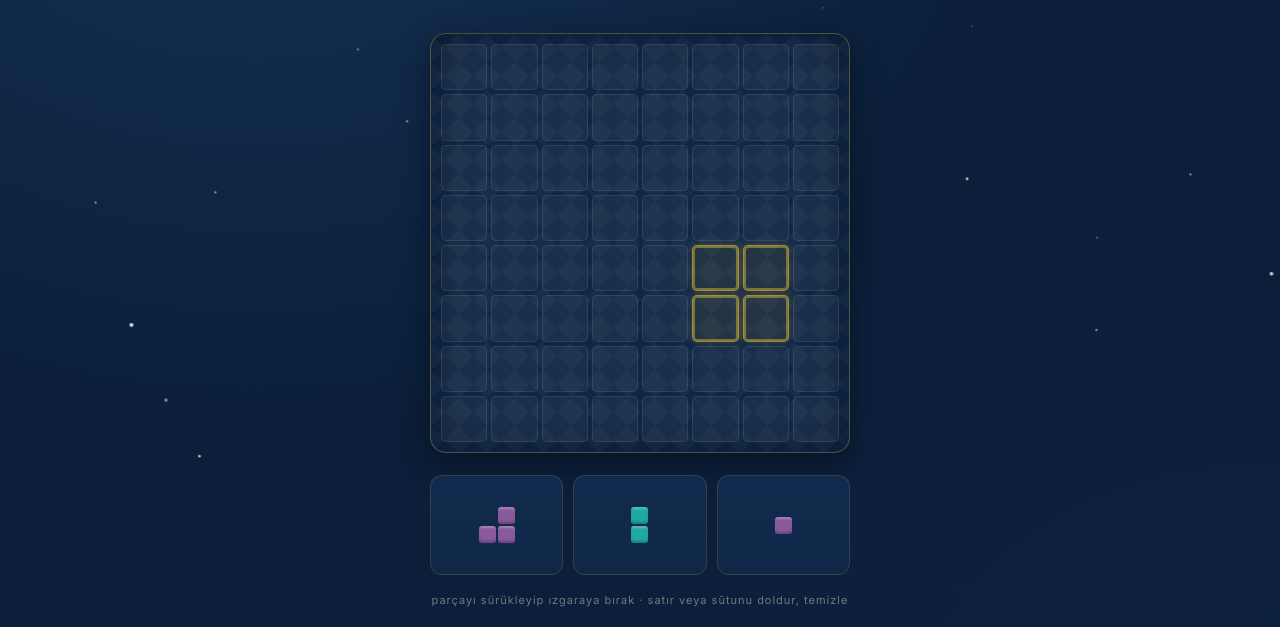
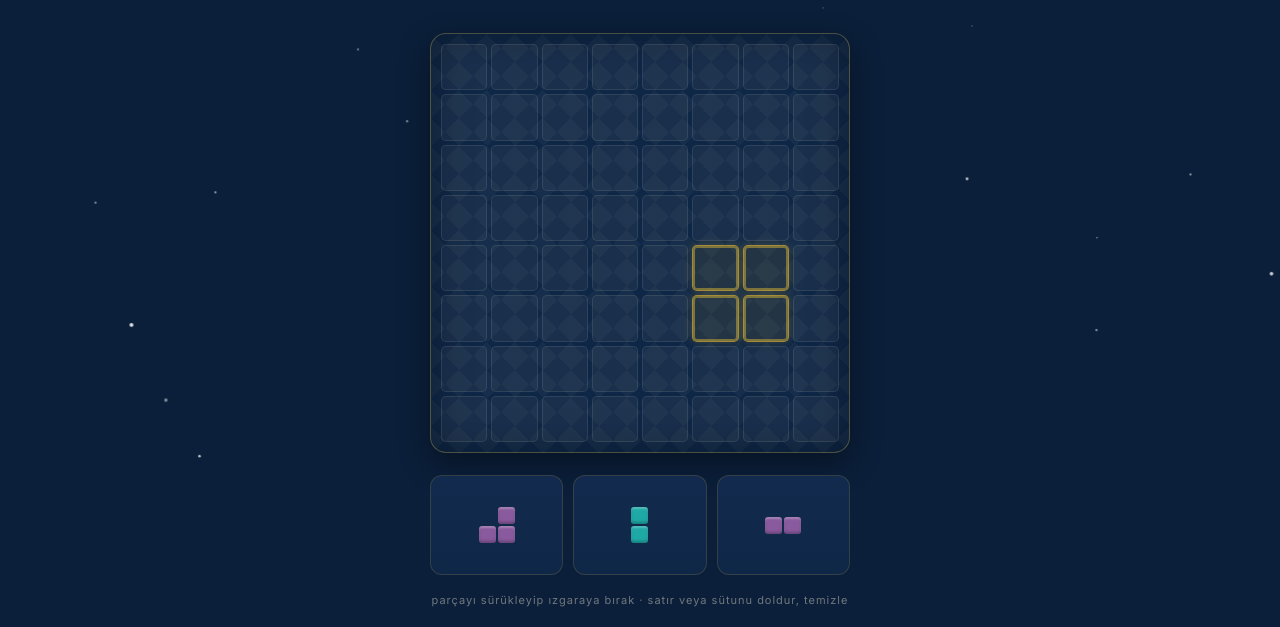
Before and after one commit to muhammedcylan/mozaik-blok, a website: page mozaik-blok.html in a window 1280 px wide. Shown: the part 173-800 px from the top of the page. Drawn offline with Linux system fonts and the light colour scheme.

Commit message:
Tumble'da arka plan geçişi ve tekli blok kaldırma
- Her satır/sütun temizlendiğinde body arka planı 1.6s geçişle yeni tema rengine değişir
- Her THEME'e özgü koyu bg rengi eklendi (lacivert→kızıl→mor→yeşil→indigo→altın)
- CSS --bg değişkeni JS üzerinden dinamik güncelleniyor
- 1x1 tekli blok SHAPES listesinden çıkarıldı (her iki dosyada)

Co-Authored-By: Claude Sonnet 4.6 <noreply@anthropic.com>

```diff
--- a/mozaik-blok.html
+++ b/mozaik-blok.html
@@ -22,10 +22,8 @@
   *{ box-sizing:border-box; -webkit-tap-highlight-color: transparent; }
   html,body{
     margin:0; padding:0; height:100%;
-    background:
-      radial-gradient(ellipse at 20% -10%, #163257 0%, transparent 55%),
-      radial-gradient(ellipse at 100% 110%, #0d2140 0%, transparent 50%),
-      var(--bg);
+    background: var(--bg);
+    transition: background 1.6s ease;
     color: var(--cream);
     font-family: 'Inter', sans-serif;
     overflow-x:hidden;
@@ -387,17 +385,16 @@
   let PALETTE = ['#1fa9a6', '#d4af37', '#c1483b', '#8a5a9e', '#3e7cb1'];
 
   const THEMES = [
-    { palette:['#1fa9a6','#d4af37','#c1483b','#8a5a9e','#3e7cb1'], glow:'radial-gradient(ellipse at 20% -10%, rgba(22,50,87,0.82) 0%, transparent 55%), radial-gradient(ellipse at 80% 110%, rgba(10,25,55,0.6) 0%, transparent 50%)', border:'rgba(31,169,166,0.35)', shadow:'0 0 0 2px rgba(31,169,166,0.15), 0 8px 40px rgba(0,0,0,0.7)', flash:'rgba(31,169,166,0.22)' },
-    { palette:['#ff6b35','#f7c59f','#e84855','#ff9f1c','#ffd166'], glow:'radial-gradient(ellipse at 80% 10%, rgba(80,20,10,0.9) 0%, transparent 55%), radial-gradient(ellipse at 20% 100%, rgba(60,10,5,0.7) 0%, transparent 50%)', border:'rgba(255,107,53,0.4)', shadow:'0 0 0 2px rgba(255,107,53,0.2), 0 8px 40px rgba(0,0,0,0.7)', flash:'rgba(255,107,53,0.22)' },
-    { palette:['#9b5de5','#f15bb5','#00f5d4','#fee440','#00bbf9'], glow:'radial-gradient(ellipse at 50% 50%, rgba(20,5,50,0.95) 0%, transparent 60%), radial-gradient(ellipse at 90% 0%, rgba(40,5,80,0.8) 0%, transparent 45%)', border:'rgba(155,93,229,0.45)', shadow:'0 0 0 2px rgba(155,93,229,0.22), 0 8px 40px rgba(0,0,0,0.7)', flash:'rgba(155,93,229,0.22)' },
-    { palette:['#2d6a4f','#52b788','#95d5b2','#b7e4c7','#74c69d'], glow:'radial-gradient(ellipse at 30% 120%, rgba(10,30,10,0.88) 0%, transparent 55%), radial-gradient(ellipse at 70% -10%, rgba(5,25,10,0.7) 0%, transparent 50%)', border:'rgba(82,183,136,0.4)', shadow:'0 0 0 2px rgba(82,183,136,0.2), 0 8px 40px rgba(0,0,0,0.7)', flash:'rgba(82,183,136,0.22)' },
-    { palette:['#56cfe1','#6930c3','#5e60ce','#7400b8','#80ffdb'], glow:'radial-gradient(ellipse at 60% 20%, rgba(15,5,40,0.92) 0%, transparent 55%), radial-gradient(ellipse at 30% 100%, rgba(10,3,35,0.75) 0%, transparent 50%)', border:'rgba(86,207,225,0.4)', shadow:'0 0 0 2px rgba(86,207,225,0.2), 0 8px 40px rgba(0,0,0,0.7)', flash:'rgba(86,207,225,0.22)' },
-    { palette:['#d4af37','#e8c84a','#f0d060','#b8962e','#ffed85'], glow:'radial-gradient(ellipse at 40% -5%, rgba(30,15,5,0.9) 0%, transparent 55%), radial-gradient(ellipse at 70% 110%, rgba(25,10,3,0.7) 0%, transparent 50%)', border:'rgba(212,175,55,0.5)', shadow:'0 0 0 2px rgba(212,175,55,0.25), 0 8px 40px rgba(0,0,0,0.7)', flash:'rgba(212,175,55,0.22)' },
+    { bg:'#0b1f3a', palette:['#1fa9a6','#d4af37','#c1483b','#8a5a9e','#3e7cb1'], glow:'radial-gradient(ellipse at 20% -10%, rgba(22,50,87,0.82) 0%, transparent 55%), radial-gradient(ellipse at 80% 110%, rgba(10,25,55,0.6) 0%, transparent 50%)', border:'rgba(31,169,166,0.35)', shadow:'0 0 0 2px rgba(31,169,166,0.15), 0 8px 40px rgba(0,0,0,0.7)', flash:'rgba(31,169,166,0.22)' },
+    { bg:'#1a0804', palette:['#ff6b35','#f7c59f','#e84855','#ff9f1c','#ffd166'], glow:'radial-gradient(ellipse at 80% 10%, rgba(80,20,10,0.9) 0%, transparent 55%), radial-gradient(ellipse at 20% 100%, rgba(60,10,5,0.7) 0%, transparent 50%)', border:'rgba(255,107,53,0.4)', shadow:'0 0 0 2px rgba(255,107,53,0.2), 0 8px 40px rgba(0,0,0,0.7)', flash:'rgba(255,107,53,0.22)' },
+    { bg:'#0c0320', palette:['#9b5de5','#f15bb5','#00f5d4','#fee440','#00bbf9'], glow:'radial-gradient(ellipse at 50% 50%, rgba(20,5,50,0.95) 0%, transparent 60%), radial-gradient(ellipse at 90% 0%, rgba(40,5,80,0.8) 0%, transparent 45%)', border:'rgba(155,93,229,0.45)', shadow:'0 0 0 2px rgba(155,93,229,0.22), 0 8px 40px rgba(0,0,0,0.7)', flash:'rgba(155,93,229,0.22)' },
+    { bg:'#030e05', palette:['#2d6a4f','#52b788','#95d5b2','#b7e4c7','#74c69d'], glow:'radial-gradient(ellipse at 30% 120%, rgba(10,30,10,0.88) 0%, transparent 55%), radial-gradient(ellipse at 70% -10%, rgba(5,25,10,0.7) 0%, transparent 50%)', border:'rgba(82,183,136,0.4)', shadow:'0 0 0 2px rgba(82,183,136,0.2), 0 8px 40px rgba(0,0,0,0.7)', flash:'rgba(82,183,136,0.22)' },
+    { bg:'#03061a', palette:['#56cfe1','#6930c3','#5e60ce','#7400b8','#80ffdb'], glow:'radial-gradient(ellipse at 60% 20%, rgba(15,5,40,0.92) 0%, transparent 55%), radial-gradient(ellipse at 30% 100%, rgba(10,3,35,0.75) 0%, transparent 50%)', border:'rgba(86,207,225,0.4)', shadow:'0 0 0 2px rgba(86,207,225,0.2), 0 8px 40px rgba(0,0,0,0.7)', flash:'rgba(86,207,225,0.22)' },
+    { bg:'#130c02', palette:['#d4af37','#e8c84a','#f0d060','#b8962e','#ffed85'], glow:'radial-gradient(ellipse at 40% -5%, rgba(30,15,5,0.9) 0%, transparent 55%), radial-gradient(ellipse at 70% 110%, rgba(25,10,3,0.7) 0%, transparent 50%)', border:'rgba(212,175,55,0.5)', shadow:'0 0 0 2px rgba(212,175,55,0.25), 0 8px 40px rgba(0,0,0,0.7)', flash:'rgba(212,175,55,0.22)' },
   ];
   let currentThemeIdx = 0;
 
   const SHAPES = [
-    [[0,0]],
     [[0,0],[0,1]],
     [[0,0],[1,0]],
     [[0,0],[0,1],[0,2]],
@@ -689,6 +686,7 @@
     PALETTE.splice(0, PALETTE.length, ...th.palette);
     const glowEl = document.getElementById('ambientGlow');
     if(glowEl) glowEl.style.background = th.glow;
+    document.documentElement.style.setProperty('--bg', th.bg);
     gridEl.style.borderColor = th.border;
     gridEl.style.boxShadow = th.shadow;
     if(animate !== false) flashScreen(th.flash);
```
Also changed, not shown: www/index.html (+9 -11 lines).
